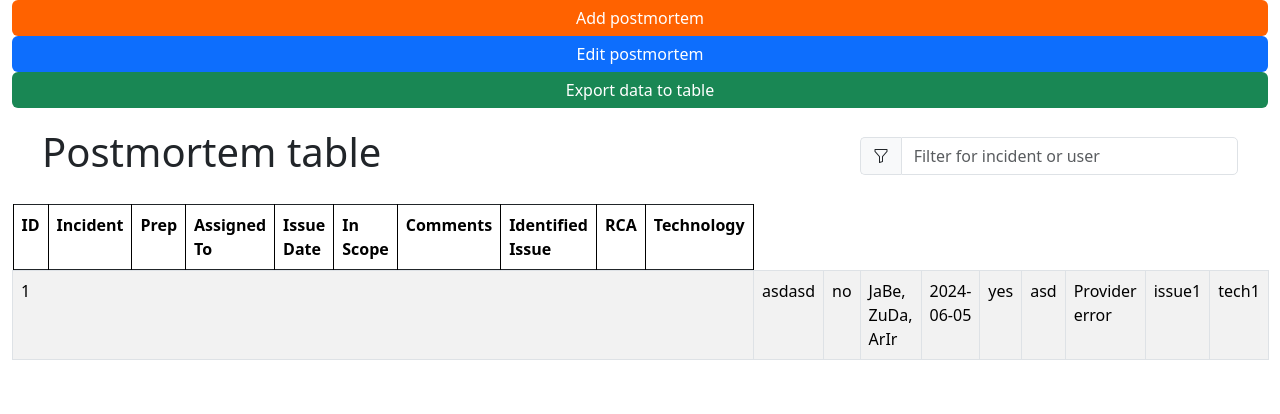
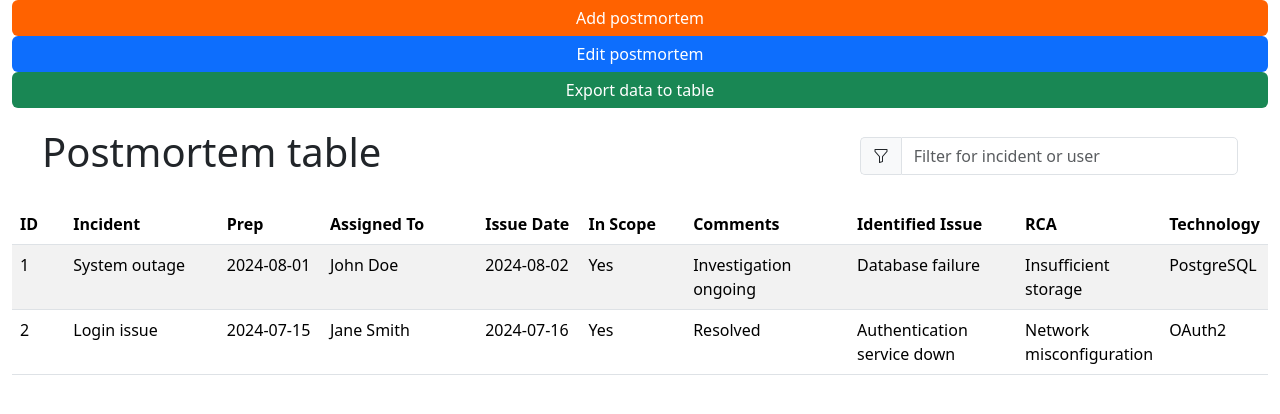
Before and after one commit to merdzikdominik/postmortems_react, a React (Create React App) app: page / in a window 1280 px wide. Shown: the top 414 px of the page. Built offline with nearby package versions, Linux system fonts and the light colour scheme.

Commit message:
fixed table

```diff
--- a/src/components/PostmortemTable/PostmortemTable.jsx
+++ b/src/components/PostmortemTable/PostmortemTable.jsx
@@ -1,46 +1,44 @@
-import React, { useEffect, useState } from "react"
-import { Table } from "react-bootstrap"
-import dumbData from "../../dumb_data.json"
+import React, { useState } from "react";
+import { Table } from "react-bootstrap";
+import dumbData from "../../dumb_data.json";
 
 const PostmortemTable = () => {
-    const [data, setData] = useState(dumbData.postmortems)
+    const [data] = useState(dumbData.postmortems);
 
     return (
-        <Table striped bordered hover>
-            <thread>
+        <Table striped>
+            <thead>
                 <tr>
-                    <th>ID</th>
-                    <th>Incident</th>
-                    <th>Prep</th>
-                    <th>Assigned To</th>
-                    <th>Issue Date</th>
-                    <th>In Scope</th>
-                    <th>Comments</th>
-                    <th>Identified Issue</th>
-                    <th>RCA</th>
-                    <th>Technology</th>
+                    <th style={{ width: "5%" }}>ID</th>
+                    <th style={{ width: "15%" }}>Incident</th>
+                    <th style={{ width: "10%" }}>Prep</th>
+                    <th style={{ width: "15%" }}>Assigned To</th>
+                    <th style={{ width: "10%" }}>Issue Date</th>
+                    <th style={{ width: "10%" }}>In Scope</th>
+                    <th style={{ width: "15%" }}>Comments</th>
+                    <th style={{ width: "15%" }}>Identified Issue</th>
+                    <th style={{ width: "10%" }}>RCA</th>
+                    <th style={{ width: "15%" }}>Technology</th>
                 </tr>
-            </thread>
+            </thead>
             <tbody>
-                { data.map(row => {
-                    return (
-                        <tr key={ row.id }>
-                            <td>{ row.id }</td>
-                            <td>{ row.incident }</td>
-                            <td>{ row.prep }</td>
-                            <td>{ row.assigned_to }</td>
-                            <td>{ row.issue_date }</td>
-                            <td>{ row.in_scope }</td>
-                            <td>{ row.comments }</td>
-                            <td>{ row.identified_issue }</td>
-                            <td>{ row.rca }</td>
-                            <td>{ row.technology }</td>
-                        </tr>
-                    )
-                }) }
+                {data.map((row) => (
+                    <tr key={row.id}>
+                        <td>{row.id}</td>
+                        <td>{row.incident}</td>
+                        <td>{row.prep}</td>
+                        <td>{row.assigned_to}</td>
+                        <td>{row.issue_date}</td>
+                        <td>{row.in_scope}</td>
+                        <td>{row.comments}</td>
+                        <td>{row.identified_issue}</td>
+                        <td>{row.rca}</td>
+                        <td>{row.technology}</td>
+                    </tr>
+                ))}
             </tbody>
         </Table>
-    )
-}
+    );
+};
 
-export default PostmortemTable
+export default PostmortemTable;
--- a/src/dumb_data.json
+++ b/src/dumb_data.json
@@ -2,15 +2,27 @@
     "postmortems": [
         {
             "id": 1,
-            "incident": "asdasd",
-            "prep": "no",
-            "assigned_to": "JaBe, ZuDa, ArIr",
-            "issue_date": "2024-06-05",
-            "in_scope": "yes",
-            "comments": "asd",
-            "identified_issue": "Provider error",
-            "rca": "issue1",
-            "technology": "tech1"
+            "incident": "System outage",
+            "prep": "2024-08-01",
+            "assigned_to": "John Doe",
+            "issue_date": "2024-08-02",
+            "in_scope": "Yes",
+            "comments": "Investigation ongoing",
+            "identified_issue": "Database failure",
+            "rca": "Insufficient storage",
+            "technology": "PostgreSQL"
+        },
+        {
+            "id": 2,
+            "incident": "Login issue",
+            "prep": "2024-07-15",
+            "assigned_to": "Jane Smith",
+            "issue_date": "2024-07-16",
+            "in_scope": "Yes",
+            "comments": "Resolved",
+            "identified_issue": "Authentication service down",
+            "rca": "Network misconfiguration",
+            "technology": "OAuth2"
         }
     ]
 }
```
